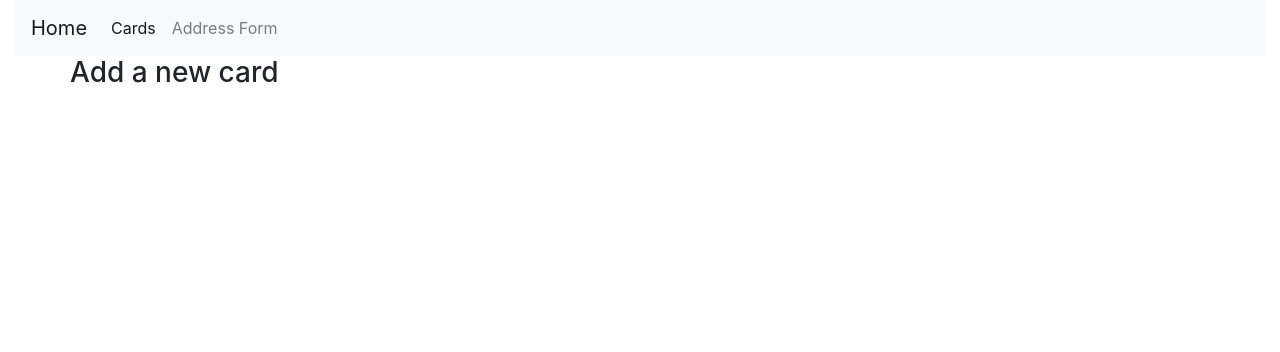
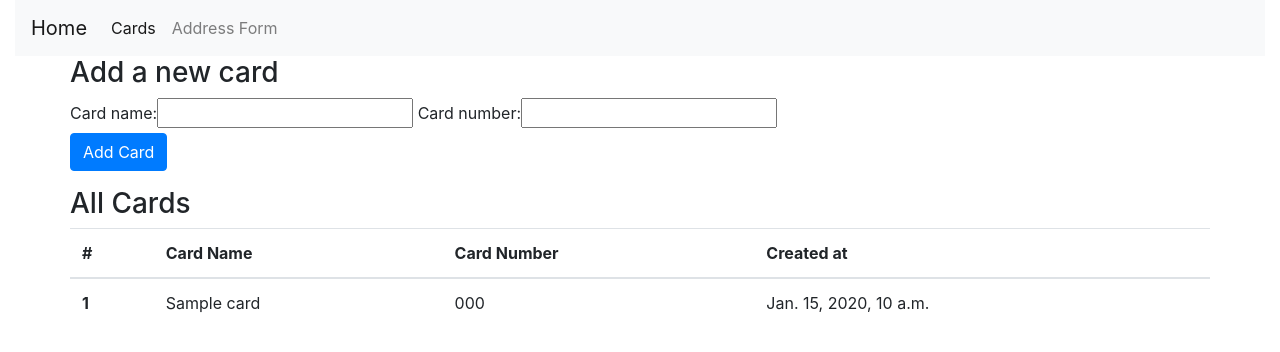
Before and after one commit to raviindorey/DjangoChallenge, a Django app: page /cards in a window 1280 px wide. Shown: the top 352 px of the page. Run offline with Django 3.2, Linux system fonts and the light colour scheme; tables that the repository leaves empty hold one stand-in row (values such as "Sample post"); some libraries are stand-ins or nearby versions.

Commit message:
Create templated for showing cards and card form

```diff
--- a/card/templates/cards/card_list.html
+++ b/card/templates/cards/card_list.html
@@ -4,4 +4,36 @@
 <div class="row">
   <h3>Add a new card</h3>
 </div>
+<div class="row">
+  <form class="card-form" action="{% url 'cards:card_list' %}" method="post">
+    {{ card_form.as_table }} {% csrf_token %}
+    <p>
+      <input class="btn btn-primary card-submit" type="submit" value="Add Card" />
+    </p>
+  </form>
+</div>
+<div class="row">
+  <h3>All Cards</h3>
+
+  <table class="table">
+    <thead>
+      <tr>
+        <th scope="col">#</th>
+        <th scope="col">Card Name</th>
+        <th scope="col">Card Number</th>
+        <th scope="col">Created at</th>
+      </tr>
+    </thead>
+    <tbody>
+      {% for card in cards %}
+      <tr>
+        <th scope="row">{{ forloop.counter }}</th>
+        <td class="card-name" >{{ card.card_name }}</td>
+        <td class="card-number">{{ card.card_number }}</td>
+        <td class="created">{{ card.created }}</td>
+      </tr>
+      {% endfor %}
+    </tbody>
+  </table>
+</div>
 {% endblock content %}
--- a/card/views.py
+++ b/card/views.py
@@ -4,11 +4,13 @@ from .models import Card
 
 
 def card_list(request):
+    print(request)
     cards = Card.objects.all()
     if request.method == 'POST':
         card_form = CardForm(data=request.POST)
         if card_form.is_valid():
             cd = card_form.cleaned_data
+            print(cd)
             card_name = cd.get('card_name')
             card_number = cd.get('card_number')
             if card_name and card_number:
@@ -16,6 +18,11 @@ def card_list(request):
                     card_name=card_name,
                     card_number=card_number
                 )
+                return render(request, 'cards/card_list.html', {
+                    'page': 'cards',
+                    'cards': cards,
+                    'card_form': card_form,
+                })
 
     else:
         card_form = CardForm()
```
Also changed, not shown: card/tests.py (+24 -3 lines).
